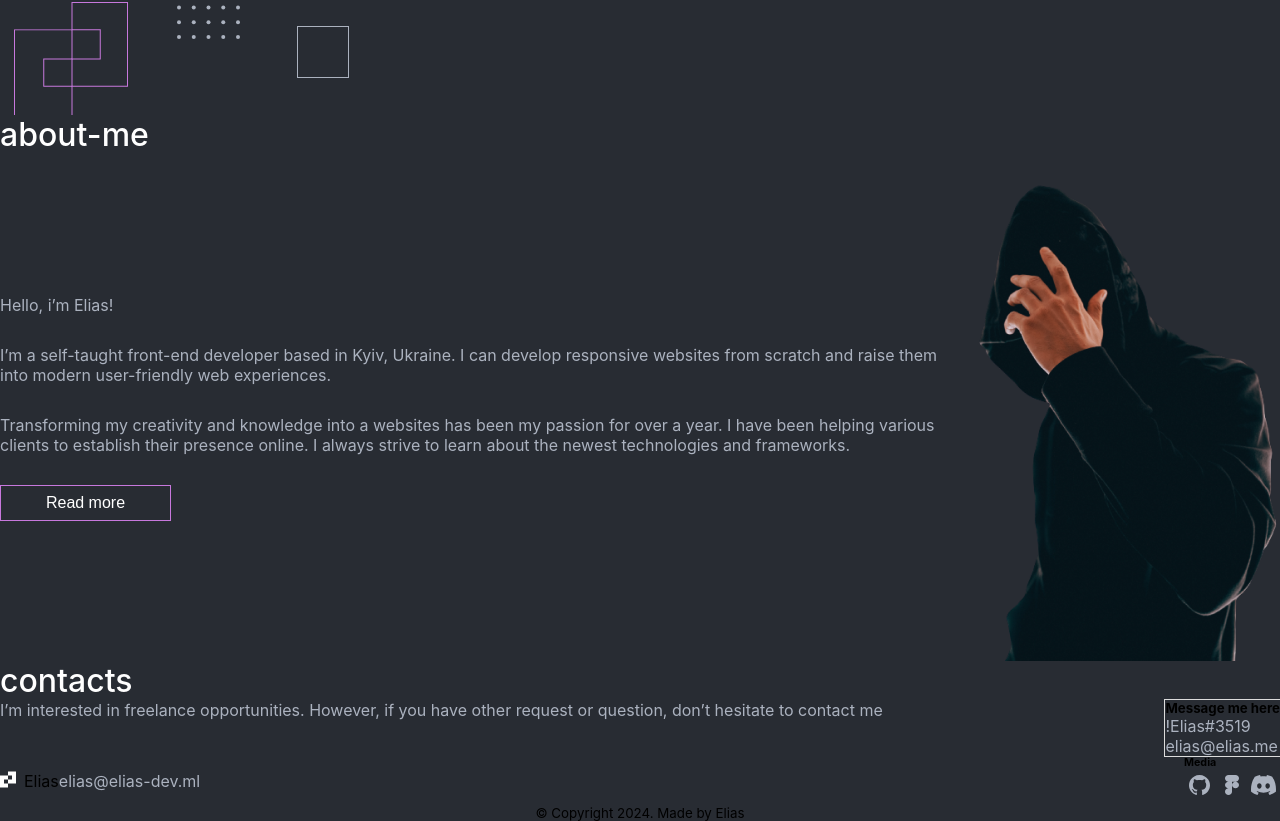
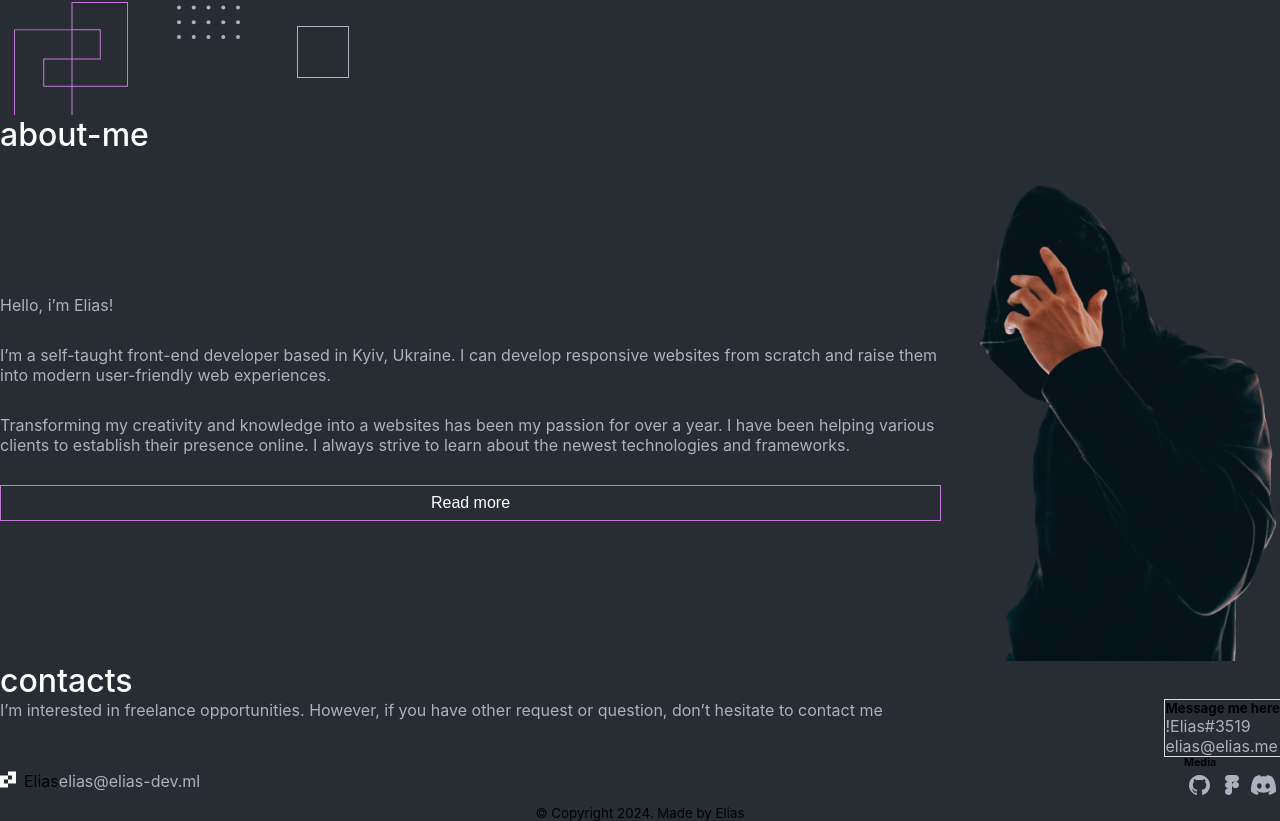
Before and after one commit to obigreen/portfolio, a React app: page / in a window 1280 px wide. Shown: the part 1508-2329 px from the top of the page. Built offline with nearby package versions, Linux system fonts and the light colour scheme.

Commit message:
Canceled props for width, registered in GlobalStyles.ts

```diff
--- a/src/layout/sections/aboutme/AboutMe.tsx
+++ b/src/layout/sections/aboutme/AboutMe.tsx
@@ -24,7 +24,7 @@ export const AboutMe = () => {
                         been helping various clients to establish their presence online. I always strive to learn about the
                         newest technologies and frameworks.
                     </SectionText>
-                    <Button type={"submit"} width={'buttonWidth'}>Read more</Button>
+                    <Button type={"submit"}>Read more</Button>
                 </FlexWrapper>
                 <img src={BottomFhoto} alt=""/>
             </FlexWrapper>
```
